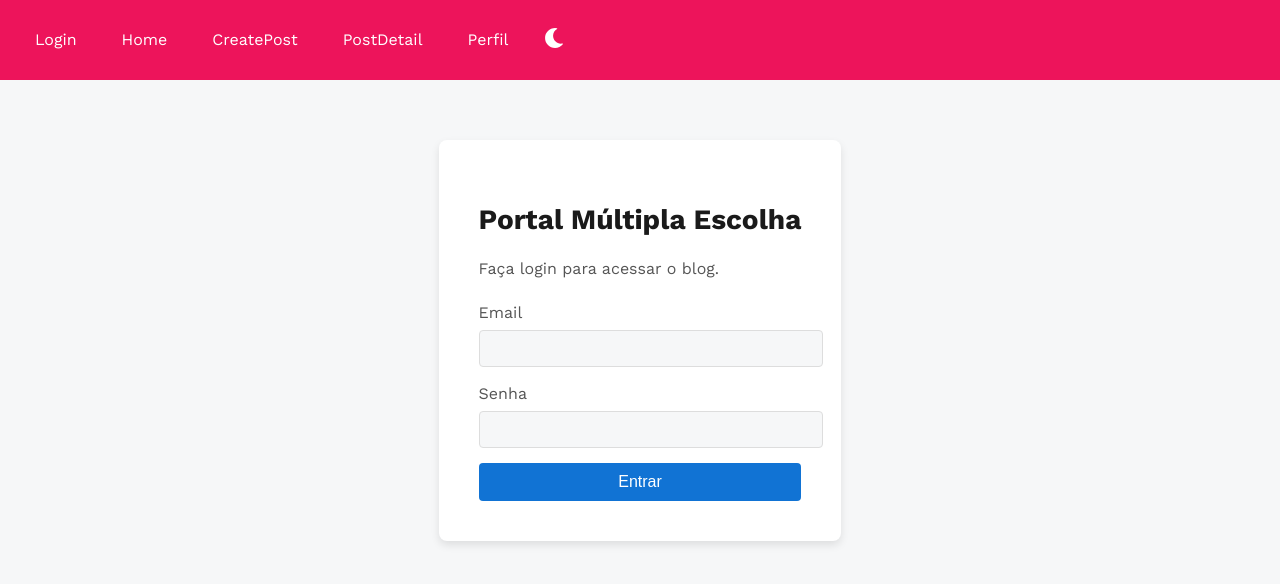
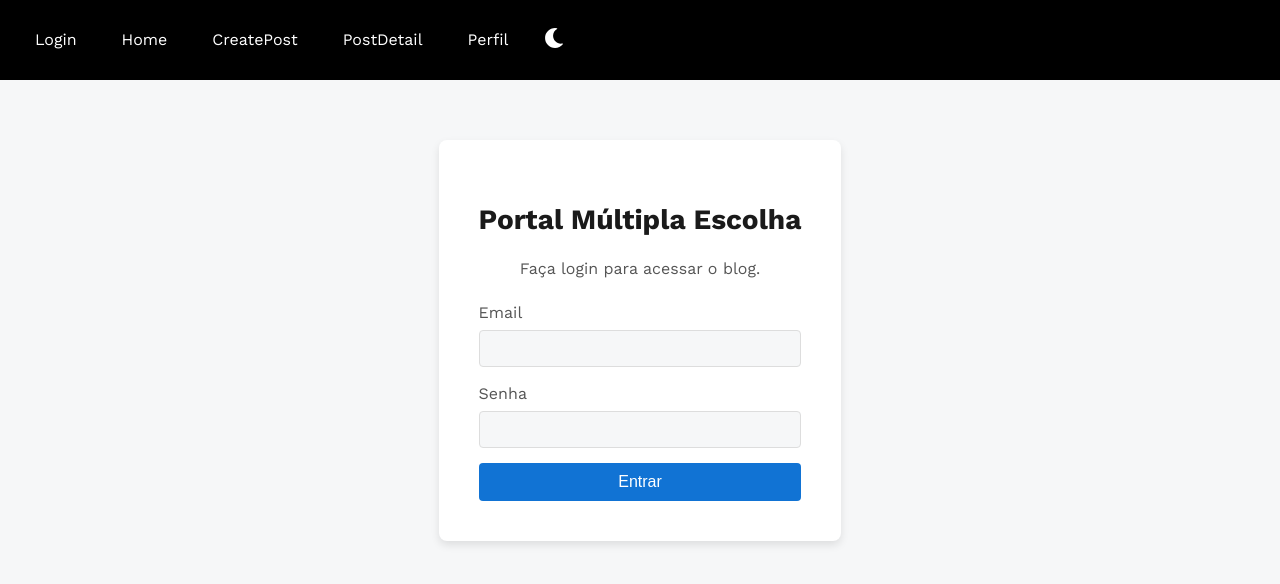
Before and after one commit to natashalisboa/fiap-tech-challenge-03, a React (Vite) app: page /login in a window 1280 px wide. Shown: the top 584 px of the page. Built offline with nearby package versions, Linux system fonts and the light colour scheme.

Commit message:
feat: changing colors

```diff
--- a/src/components/Header/Header.tsx
+++ b/src/components/Header/Header.tsx
@@ -9,7 +9,7 @@ interface HeaderProps {
 
 const HeaderContainer = styled.header`
   display: flex;
-  background-color: #ed145b;
+  background-color: black;
   color: white;
   justify-content: space-between;
   align-items: center;
--- a/src/pages/Login/Login.tsx
+++ b/src/pages/Login/Login.tsx
@@ -21,6 +21,7 @@ const Title = styled.h1`
 
 const Subtitle = styled.p`
   font-size: 16px;
+  text-align: center;
   margin-bottom: 20px;
   color: var(--color-text-secondary);
 `;
@@ -48,6 +49,7 @@ const Input = styled.input`
   border-radius: 4px;
   background-color: var(--color-background);
   color: var(--color-text);
+  box-sizing: border-box; /* Garante que padding e borda não aumentem a largura total */
 `;
 
 const Button = styled.button`
@@ -61,6 +63,7 @@ const Button = styled.button`
   cursor: pointer;
   transition: background-color 0.2s;
 
+  box-sizing: border-box; /* Adicionado para consistência de tamanho com os inputs */
   &:hover {
     opacity: 0.9;
   }
@@ -82,6 +85,7 @@ const ModalContent = styled.div`
   border-radius: 8px;
   box-shadow: 0 2px 8px rgba(0,0,0,0.2);
   text-align: center;
+  color: #333; /* Garante que o texto do modal seja legível em fundo branco */
 `;
 
 const ModalButton = styled.button`
```
Also changed, not shown: 1 other file (tests, documents, lock files or other folders).
